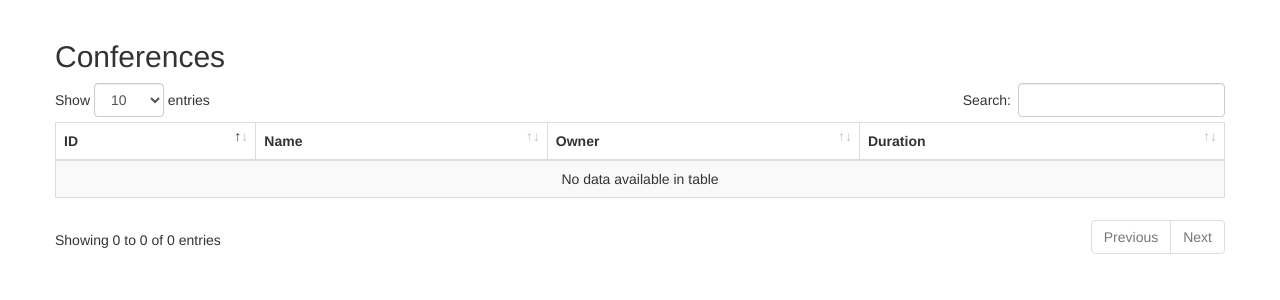
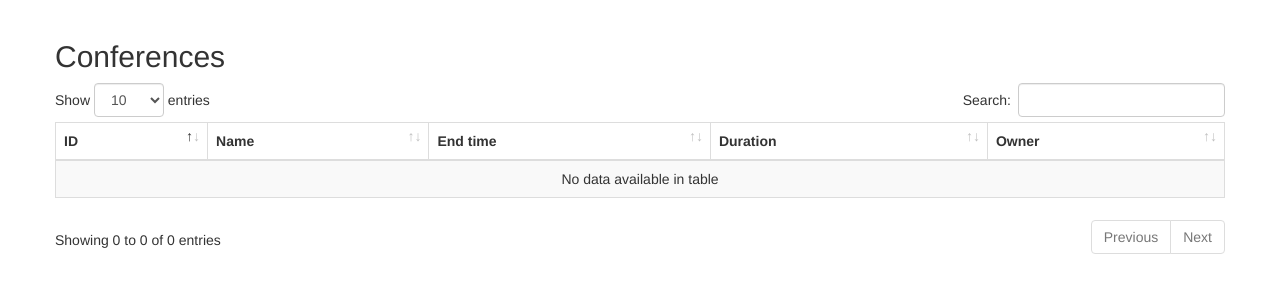
Before and after one commit to loelkes/jire, a Flask app: page /conferences in a window 1280 px wide. Shown: the part 52-352 px from the top of the page. Run offline with Flask 2, Linux system fonts and the light colour scheme; parts of the project's set-up code (start-up, migrations or seed data) failed here and were passed over; some libraries are stand-ins or nearby versions.

Commit message:
frontend design improvements

```diff
--- a/jire/Conferences.py
+++ b/jire/Conferences.py
@@ -66,12 +66,12 @@
     @property
     def start_time_formatted(self) -> str:
 
-        return self.start_time.strftime('%c')
+        return self.start_time_aware.strftime('%d %b %Y - %H:%M %Z')
 
     @property
     def end_time_formatted(self) -> str:
 
-        return self.end_time.strftime('%c')
+        return self.end_time_aware.strftime('%d %b %Y - %H:%M %Z')
 
     @property
     def start_time_aware(self) -> datetime:
@@ -130,6 +130,7 @@
         """Check if the conference is allowed to start.
 
         The conference is check for owner and/or starting time."""
+
         if start_time is None:
             start_time = datetime.now(datetime.timezone.utc).isoformat()
         if self.mail_owner != owner:
--- a/jire/routes.py
+++ b/jire/routes.py
@@ -79,7 +79,4 @@
         if manager.delete_conference(id=id):
             return jsonify({'status': 'OK'}), status.HTTP_200_OK
         else:
-            return jsonify({
-                'status': 'Failed',
-                'message': f'Could not remove {id} from database.'
-                }), status.HTTP_403_FORBIDDEN
+            return jsonify({'status': 'Failed'}), status.HTTP_403_FORBIDDEN
--- a/jire/templates/conferences.html
+++ b/jire/templates/conferences.html
@@ -11,8 +11,9 @@
             <tr>
               <th>ID</th>
               <th>Name</th>
+              <th>End time</th>
+              <th>Duration</th>
               <th>Owner</th>
-              <th>Duration</th>
             </tr>
           </thead>
           <tbody>
@@ -20,8 +21,9 @@
             <tr>
               <td>{{ conference.id }}</td>
               <td><a href="{{ conference.room_url }}">{{ conference.name }}</a></td>
+              <td>{{ conference.end_time_formatted }}</td>
+              <td>{{ conference.duration }}</td>
               <td>{{ conference.mail_owner }}</td>
-              <td>{{ conference.duration }}</td>
             </tr>
             {% endfor %}
           </tbody>
--- a/jire/templates/index.html
+++ b/jire/templates/index.html
@@ -26,10 +26,10 @@
   <div class="collapse navbar-collapse" id="navbarNav">
     <ul class="navbar-nav">
       <li class="nav-item">
-        <a class="nav-link" href="reservations">Reservations</a>
+        <a class="nav-link" href="/reservations">Reservations</a>
       </li>
       <li class="nav-item">
-        <a class="nav-link" href="conferences">Conferences</a>
+        <a class="nav-link" href="/conferences">Conferences</a>
       </li>
     </ul>
   </div>
@@ -44,7 +44,7 @@
       <button type="button" class="close" data-dismiss="alert" aria-label="Close">
         <span aria-hidden="true">&times;</span>
       </button>
-      <strong>Error</strong> in {{message}}
+      <strong>Error!</strong> - {{message}}
     </div>
         {% endfor %}
       {% endif %}
```
Also changed, not shown: jire/templates/reservations.html (+4 -4 lines).
